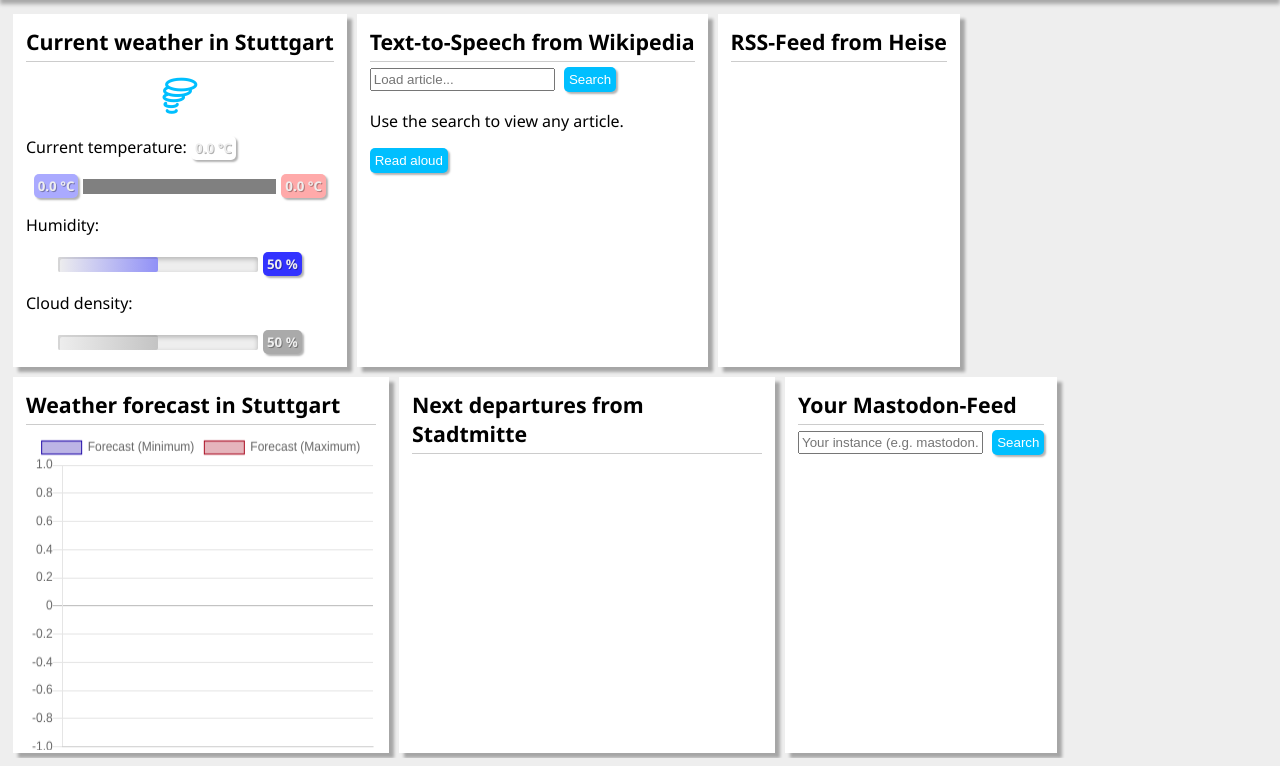
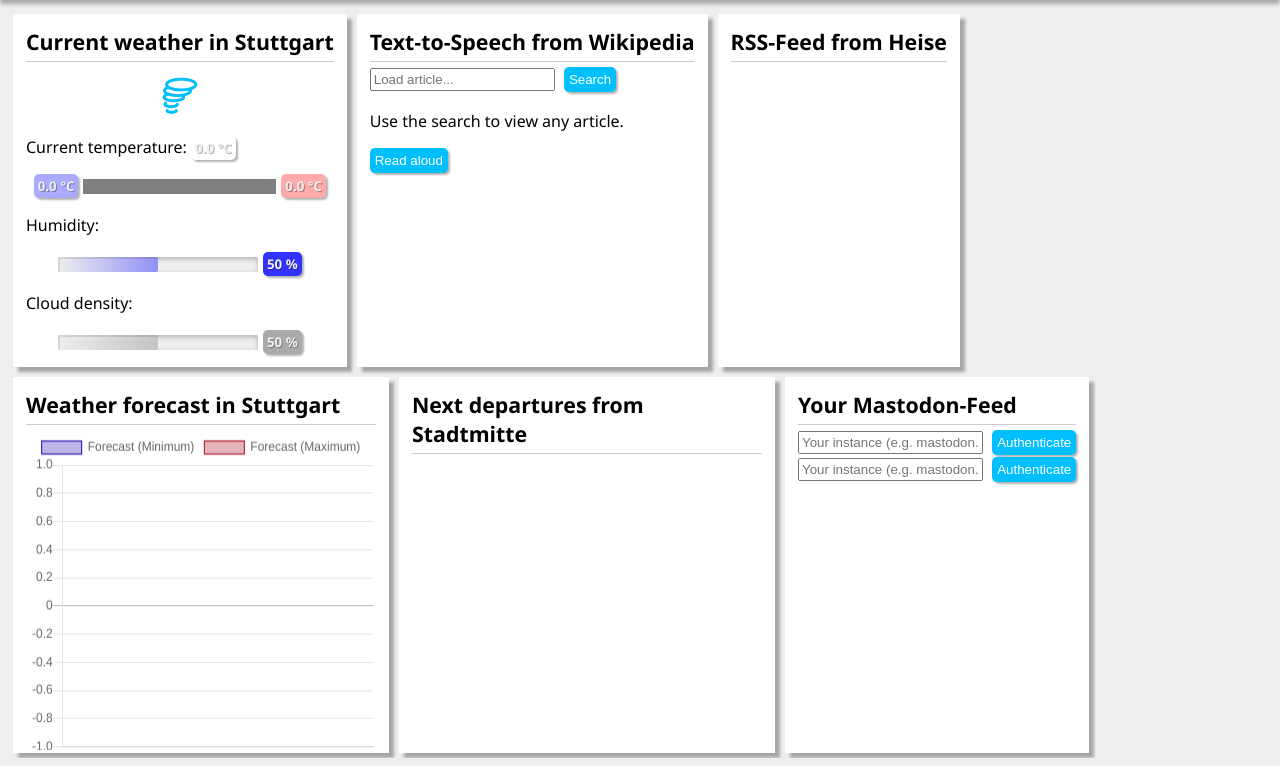
Before and after one commit to activitypub-frontend/frontend, a plain HTML site: page index.html in a window 1280 px wide. Shown: the part 76-842 px from the top of the page. Drawn offline with Linux system fonts and the light colour scheme; no server answers.

Commit message:
Remove form from card content......

```diff
--- a/index.html
+++ b/index.html
@@ -65,11 +65,12 @@
     </card>
     <card id="mastodonCard" class="content-card">
       <header>{{ title }}</header>
+
+      <div>
+        <input type="text" id="mastodonInstance" placeholder="Your instance (e.g. mastodon.social)">
+        <button type="button" id="mastodonLoginClick" @click="mastodonLogin">Authenticate</button>
+      </div>
       <div id="mastodonCard-content" class="card-content" v-html="mastodoncontent">
-        <div>
-          <input type="text" id="mastodonInstance" placeholder="Your instance (e.g. mastodon.social)">
-          <button type="button" id="mastodonLoginClick" @click="mastodonLogin">Authenticate</button>
-        </div>
       </div>
     </card>
   </div>
--- a/scripts/index.mjs
+++ b/scripts/index.mjs
@@ -108,7 +108,7 @@ const mastodonCardVue = new Vue({
     title: 'Your Mastodon-Feed',
     mastodoncontent: `  <div>
           <input type="text" id="mastodonInstance" placeholder="Your instance (e.g. mastodon.social)">
-          <button type="button" id="mastodonLoginClick" @click="mastodonLogin">Search</button>
+          <button type="button" id="mastodonLoginClick" @click="mastodonLogin">Authenticate</button>
       </div>`,
   },
   methods: {
```
